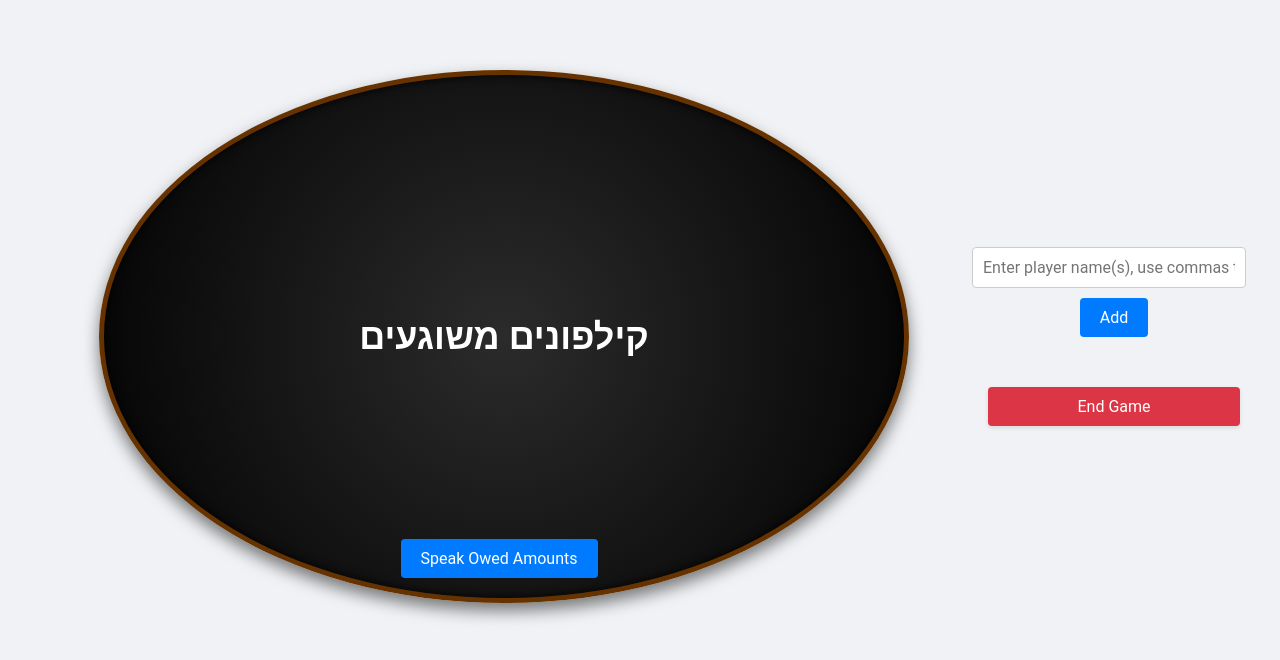
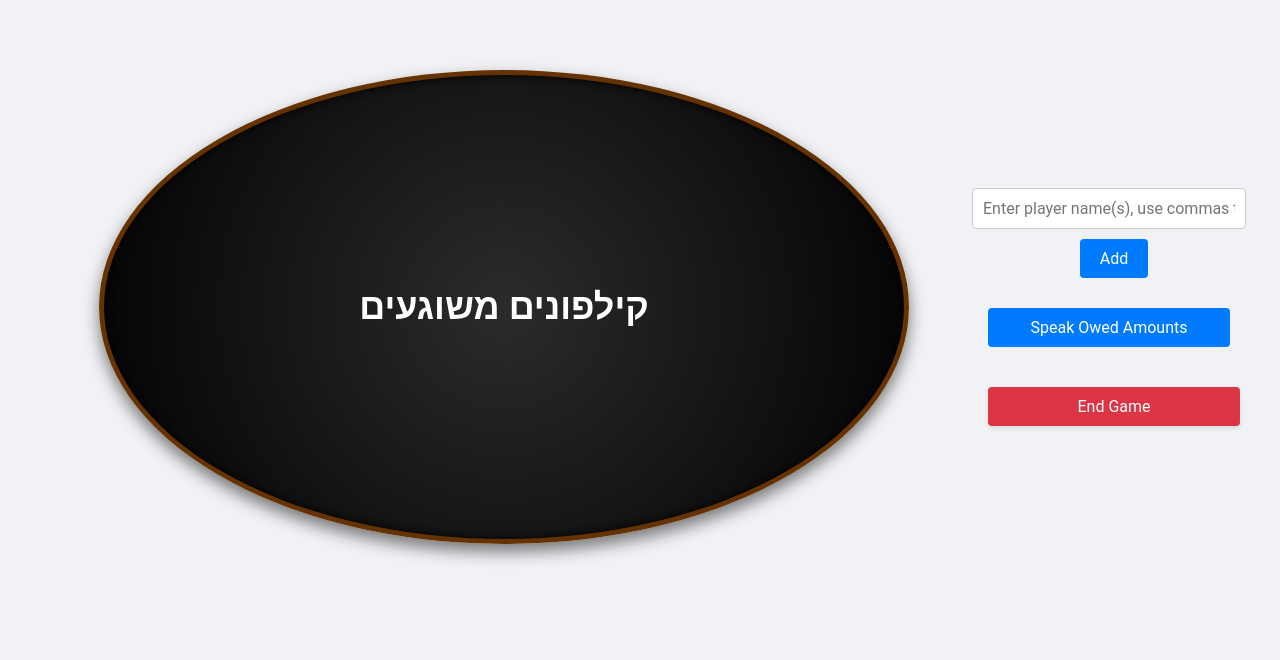
Before and after one commit to aviv92/KilfunimMeshugaim, a React (Vite) app: page / in a window 1280 px wide. Shown: the top 660 px of the page. Built offline with nearby package versions, Linux system fonts and the light colour scheme.

Commit message:
Adjust read button location
Signed-off-by: Aviv Turgeman <aturgema@redhat.com>

```diff
--- a/src/App.tsx
+++ b/src/App.tsx
@@ -5,6 +5,7 @@ import EndGame from "./components/EndGame/EndGame";
 import styles from "./App.module.css";
 import AddPlayer from "./components/AddPlayer/AddPlayer";
 import PokerTable from "./components/PokerTable/PokerTable";
+import ReadOweListButton from "./components/ReadOweListButton/ReadOweListButton";
 
 const App: React.FC = () => {
   return (
@@ -14,6 +15,7 @@ const App: React.FC = () => {
       </div>
       <div className={styles.buttons}>
         <AddPlayer />
+        <ReadOweListButton />
         <EndGame />
       </div>
     </div>
--- a/src/components/PokerTable/PokerTable.module.css
+++ b/src/components/PokerTable/PokerTable.module.css
@@ -56,31 +56,6 @@
   pointer-events: none;
 }
 
-.controls {
-  display: flex;
-  justify-content: center;
-  align-items: center;
-  margin-bottom: 20px;
-}
-
-.speakButton {
-  padding: 10px 20px;
-  margin-right: 10px;
-  background-color: #007bff;
-  color: #fff;
-  border: none;
-  border-radius: 4px;
-  cursor: pointer;
-  transition: background-color 0.3s;
-  font-size: 16px;
-}
-
-.speakButton:hover {
-  background-color: #0056b3;
-}
-
-
-
 @media (max-width: 768px) {
   .table {
     width: 100%;
--- a/src/components/PokerTable/PokerTable.tsx
+++ b/src/components/PokerTable/PokerTable.tsx
@@ -2,7 +2,7 @@
 import React, { useState, useEffect } from "react";
 import { usePlayerStore } from "../../stores"; // Adjust the path according to your store's location
 import styles from "./PokerTable.module.css";
-import { calculatePositions, speakOwedAmounts } from "./utils/helpers";
+import { calculatePositions } from "./utils/helpers";
 import PlayerInfo from "../Player/PlayerInfo";
 import Player from "../Player/Player";
 import ConfirmDialog from "../ConfirmDialog/ConfirmDialog";
@@ -37,14 +37,6 @@ const PokerTable: React.FC = () => {
   return (
     <div className={styles.table}>
       <div className={styles.tableTitle}>קילפונים משוגעים</div>
-      <div className={styles.controls}>
-        <button
-          onClick={() => speakOwedAmounts(players)}
-          className={styles.speakButton}
-        >
-          Speak Owed Amounts
-        </button>
-      </div>
       {players.map((player, index) => (
         <Player
           index={index}
--- /dev/null
+++ b/src/components/ReadOweListButton/ReadOweListButton.module.css
@@ -0,0 +1,15 @@
+.speakButton {
+    padding: 10px 20px;
+    margin-right: 10px;
+    background-color: #007bff;
+    color: #fff;
+    border: none;
+    border-radius: 4px;
+    cursor: pointer;
+    transition: background-color 0.3s;
+    font-size: 16px;
+  }
+
+  .speakButton:hover {
+    background-color: #0056b3;
+  }
--- /dev/null
+++ b/src/components/ReadOweListButton/ReadOweListButton.tsx
@@ -0,0 +1,18 @@
+import React from "react";
+import { speakOwedAmounts } from "../PokerTable/utils/helpers";
+import { usePlayerStore } from "../../stores";
+import styles from "./ReadOweListButton.module.css";
+
+const ReadOweListButton: React.FC = () => {
+  const { players } = usePlayerStore();
+  return (
+    <button
+      onClick={() => speakOwedAmounts(players)}
+      className={styles.speakButton}
+    >
+      Speak Owed Amounts
+    </button>
+  );
+};
+
+export default ReadOweListButton;
```
